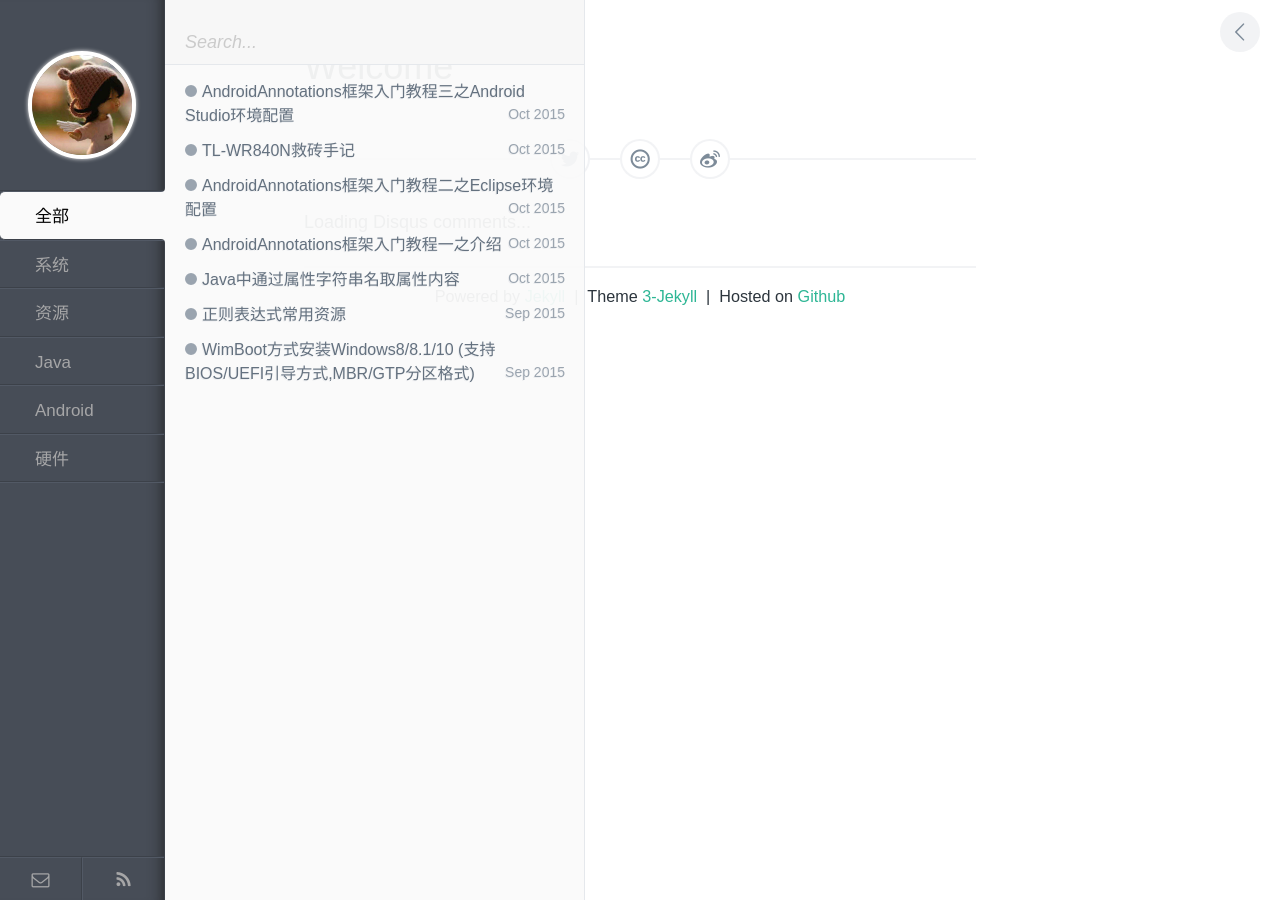
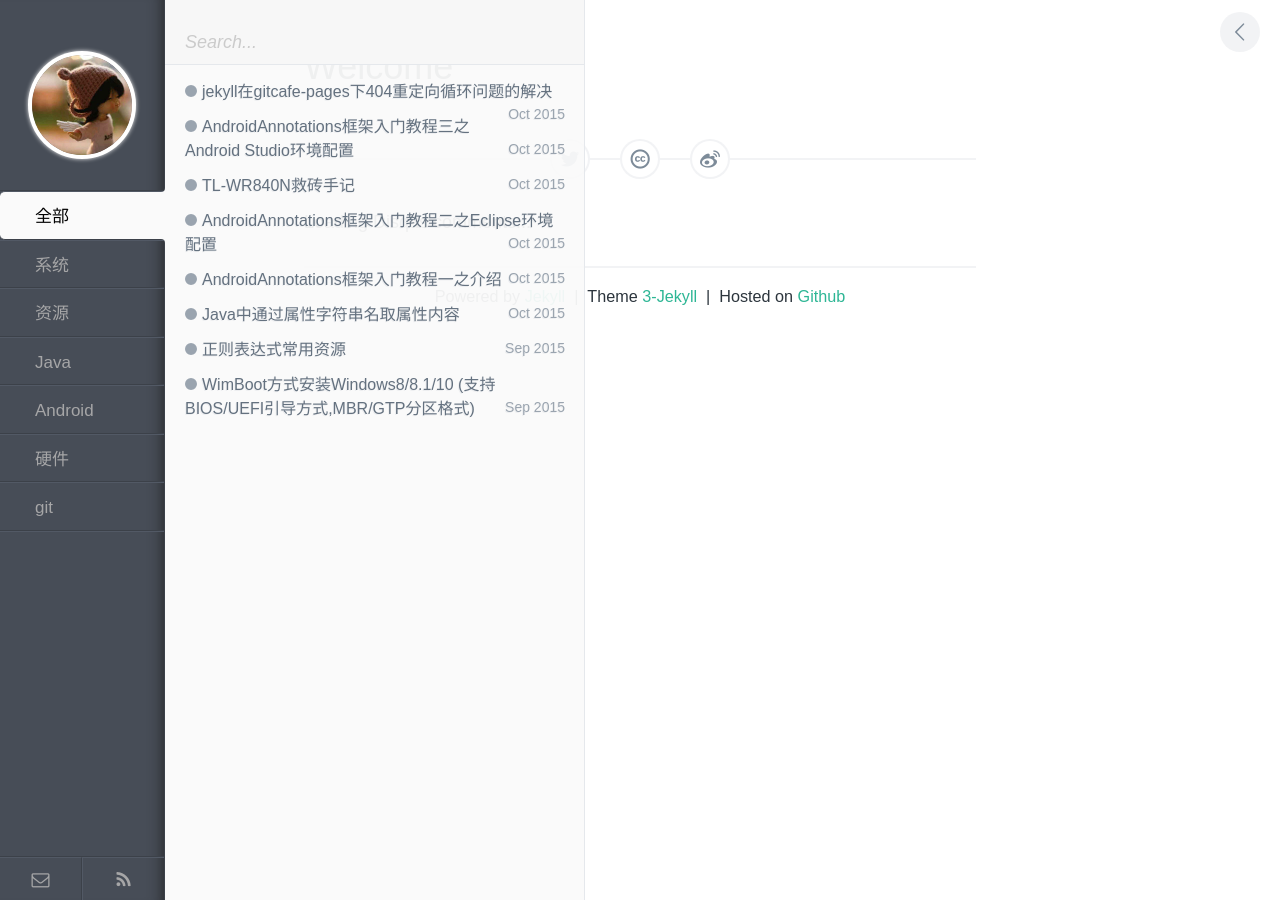
Before and after one commit to q505507538/zhenhappy.github.io, a Jekyll site: the page built from index.md, in a window 1280 px wide. Built offline with Jekyll 4.4.1, drawn with Linux system fonts in a browser that asks for light colours; comment, search, counter and statistics services are not loaded; some of the changed lines change nothing that is shown.

Commit message:
jekyll在gitcafe-pages下404重定向循环问题的解决

```diff
--- a/_config.yml
+++ b/_config.yml
@@ -11,7 +11,7 @@
   email: 505507538@qq.com
   link: http://zhenhappy.github.io
   weibo: http://weibo.com/u/1636042354
-  github: http://github.com/q505507538
+  github: http://github.com/zhenhappy
 
 # 站点信息
 title: ZhenHappy的博客
--- /dev/null
+++ b/_posts/git/2015-10-15-jekyll-gitcafe-404.md
@@ -0,0 +1,10 @@
+---
+layout: post
+title: jekyll在gitcafe-pages下404重定向循环问题的解决
+category: git
+tags: jekyll,gitcafe,404,重定向循环
+keywords: jekyll,gitcafe,404,重定向循环
+description: jekyll在gitcafe-pages下404重定向循环问题的解决
+---
+项目是从github上原封不动搬过来的,理论上不应该出错,经过两天的摸索排查,终于找到原因了,因为在github上面用了个CNAME的文件,而这个CNAME在gitcafe下有别的作用,所以有重定向循环的错误
+解决方法就是删除CNAME文件即可解决
```
